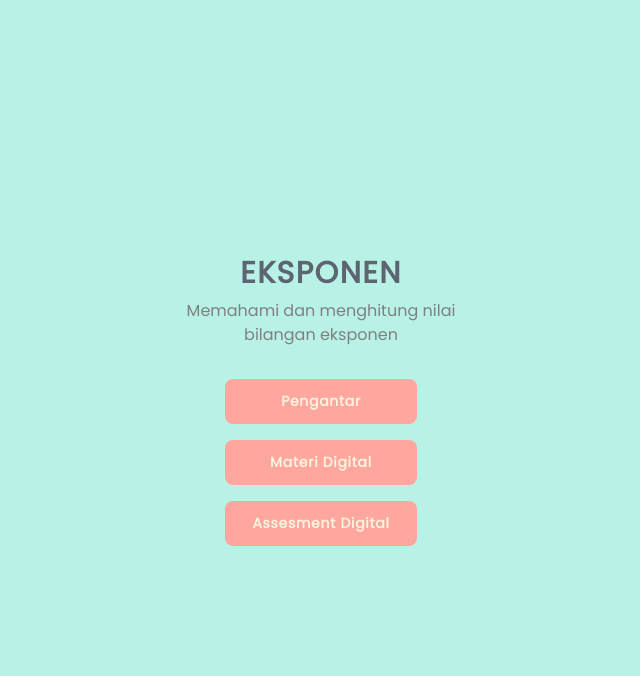
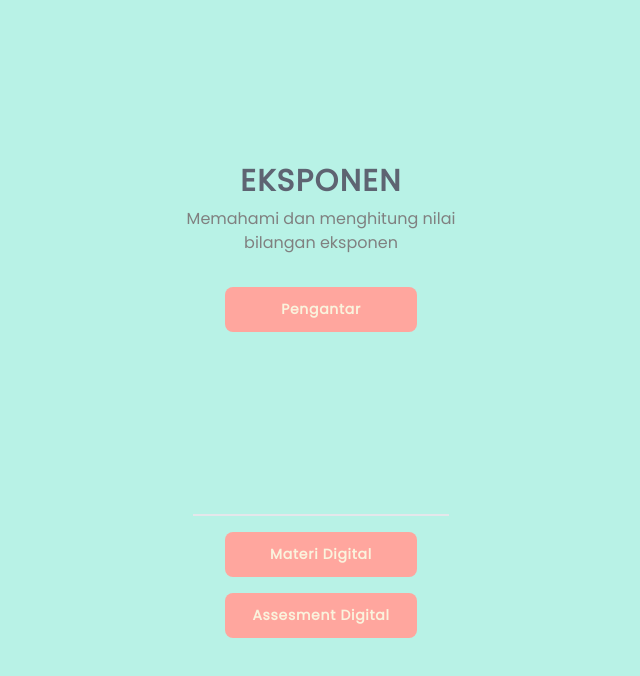
Before and after one commit to Chel111-code/Eskponen, a website: page index.html in a window 1280 px wide. Both pictures are taken after a click on the link "Pengantar". Shown: the whole page, without its empty margins (319-959 px from the left). Drawn offline with Linux system fonts and the light colour scheme.

Commit message:
second commit

```diff
--- a/index.html
+++ b/index.html
@@ -42,6 +42,12 @@
         Assesment Digital
       </a>
     </div>
-    <script src="scirpt.js"></script>
+    <script>
+      const pengantar = document.getElementById('pengantar');
+
+      pengantar.addEventListener('click', function () {
+        pengantar.nextElementSibling.classList.toggle('hidden');
+      });
+    </script>
   </body>
 </html>
--- a/scirpt.js
+++ b/scirpt.js
@@ -56,9 +56,3 @@ toggleButton.addEventListener('click', function () {
     mariMemahami.scrollIntoView({ behavior: 'smooth' });
   }, totalDelay + 2000);
 });
-
-const pengantar = document.getElementById('pengantar');
-
-pengantar.addEventListener('click', function () {
-  pengantar.nextElementSibling.classList.toggle('hidden');
-});
```
